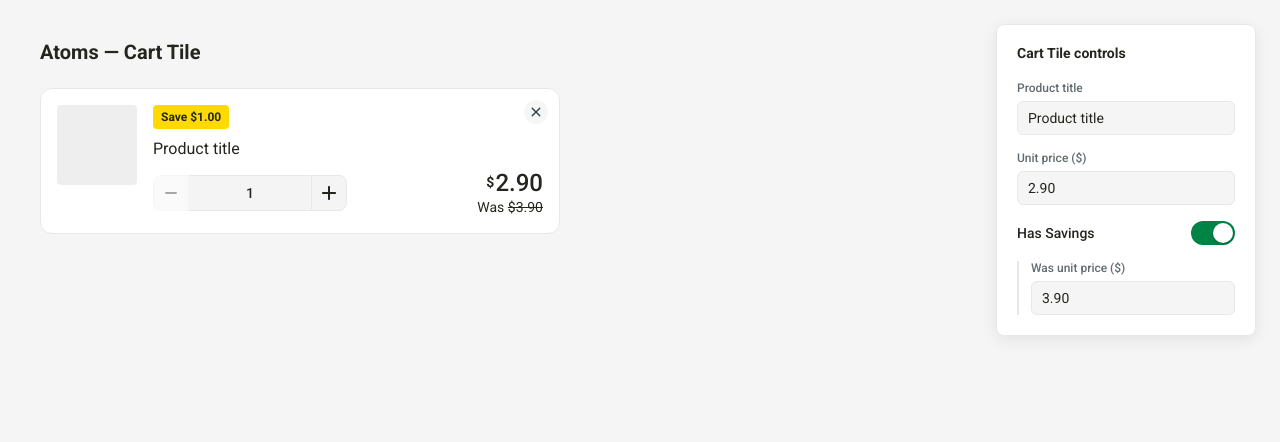
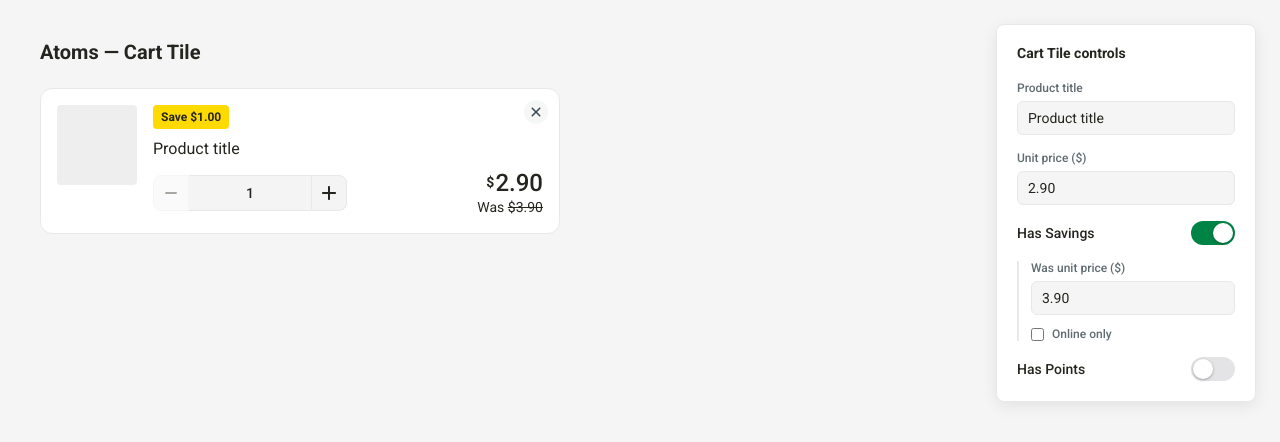
Before and after one commit to mattlindsay/proto-demo, a plain HTML site: page atoms.html in a window 1280 px wide. Both pictures are taken after a click on the switch 1213 px from the left and 233 px from the top of the page. Drawn offline with Linux system fonts and the light colour scheme.

Commit message:
Add Online only and Points tags to Cart Tile
- Online only tag (Figma 4738:135000): same Tag component in pale cream
  (#fffdd0), shown via a checkbox nested under Has Savings — it is a
  sub-option of savings and never appears on its own.
- Points tag (Figma 4738:134999): orange (#d44500) with white text and
  the Everyday Rewards mark, behind its own "Has Points" toggle so it
  works independently of savings. Seeds at 10 pts, steps in 10s, and
  clamps to 10–100,000 on commit. Points are a per-product label, so
  they do not scale with quantity.
- Each tag now owns its visibility, since the tag row can be opened by
  either savings or points.
- Savings sub-controls grouped under one indented wrapper in the panel.

Co-Authored-By: Claude Opus 5 <noreply@anthropic.com>
Claude-Session: https://claude.ai/code/session_01FKiKCnFQXs3UYGAH8LnmjG

```diff
--- a/atoms.html
+++ b/atoms.html
@@ -24,7 +24,12 @@ h1{font-size:20px;margin-bottom:24px;}
 .control input:focus{outline:2px solid var(--g);outline-offset:-1px;}
 .control-toggle{flex-direction:row;align-items:center;justify-content:space-between;}
 .control-toggle label{font-size:14px;font-weight:500;color:var(--dk);}
-.control-subfield{padding-left:12px;border-left:2px solid var(--bd);}
+/* Nested controls that only apply while their parent toggle is on */
+.control-group{display:flex;flex-direction:column;gap:12px;padding-left:12px;border-left:2px solid var(--bd);}
+.control-group .control-toggle label{font-size:12px;font-weight:500;color:var(--gt);}
+.control-checkbox{flex-direction:row;align-items:center;gap:8px;}
+.control-checkbox input{width:auto;padding:0;accent-color:var(--g);}
+.control-checkbox label{cursor:pointer;}
 
 /* Toggle switch (Tailwind UI style) */
 .toggle{position:relative;flex-shrink:0;width:44px;height:24px;padding:2px;border:none;border-radius:9999px;background:#e4e4e7;cursor:pointer;transition:background-color .2s ease;}
@@ -42,6 +47,10 @@ h1{font-size:20px;margin-bottom:24px;}
 
 .cart-tile-tags{display:flex;flex-wrap:wrap;gap:4px;}
 .tag{display:inline-flex;align-items:center;background:#ffda00;color:var(--dk);font-family:inherit;font-weight:700;font-size:12px;line-height:16px;padding:4px 8px;border-radius:4px;white-space:nowrap;}
+.tag-online{background:#fffdd0;}
+/* Points tag carries the (white) Everyday Rewards mark. */
+.tag-points{background:#d44500;color:var(--w);padding-left:4px;gap:4px;}
+.tag-points .tag-icon{width:16px;height:16px;flex-shrink:0;display:block;}
 
 .cart-stepper{display:flex;align-items:center;flex:1;min-width:136px;max-width:194px;}
 .cart-stepper button{width:36px;height:36px;flex-shrink:0;background:#f4f4f4;border:1px solid var(--bd);display:flex;align-items:center;justify-content:center;cursor:pointer;padding:0;}
@@ -78,6 +87,8 @@ h1{font-size:20px;margin-bottom:24px;}
     <div class="cart-tile-body">
       <div class="cart-tile-tags">
         <span class="tag" data-tag="save">Save $3.50</span>
+        <span class="tag tag-online" data-tag="online" hidden>Online only</span>
+        <span class="tag tag-points" data-tag="points" hidden><img class="tag-icon" src="images/icon-everyday-rewards.svg" alt=""><span class="points-value">10 pts</span></span>
       </div>
       <div class="cart-tile-title">Product title</div>
       <div class="cart-tile-footer">
@@ -118,9 +129,27 @@ h1{font-size:20px;margin-bottom:24px;}
       <span class="toggle-thumb"></span>
     </button>
   </div>
-  <div class="control control-subfield" id="ctrl-was-wrap" hidden>
-    <label for="ctrl-was">Was unit price ($)</label>
-    <input type="number" id="ctrl-was" value="5.70" min="0" step="0.01">
+  <div class="control-group" id="ctrl-savings-fields" hidden>
+    <div class="control">
+      <label for="ctrl-was">Was unit price ($)</label>
+      <input type="number" id="ctrl-was" value="5.70" min="0" step="0.01">
+    </div>
+    <div class="control control-checkbox">
+      <input type="checkbox" id="ctrl-online">
+      <label for="ctrl-online">Online only</label>
+    </div>
+  </div>
+  <div class="control control-toggle">
+    <label id="ctrl-points-on-label">Has Points</label>
+    <button type="button" class="toggle" id="ctrl-points-on" role="switch" aria-checked="false" aria-labelledby="ctrl-points-on-label">
+      <span class="toggle-thumb"></span>
+    </button>
+  </div>
+  <div class="control-group" id="ctrl-points-fields" hidden>
+    <div class="control">
+      <label for="ctrl-points">Points</label>
+      <input type="number" id="ctrl-points" value="10" min="10" max="100000" step="10">
+    </div>
   </div>
 </div>
 
@@ -135,13 +164,22 @@ h1{font-size:20px;margin-bottom:24px;}
     var amountEl = tile.querySelector('.cart-tile-price .amount');
     var tagsRow = tile.querySelector('.cart-tile-tags');
     var saveTag = tile.querySelector('[data-tag="save"]');
+    var onlineTag = tile.querySelector('[data-tag="online"]');
+    var pointsTag = tile.querySelector('[data-tag="points"]');
+    var pointsValueEl = tile.querySelector('[data-tag="points"] .points-value');
     var wasRow = tile.querySelector('.cart-tile-was');
     var wasAmountEl = tile.querySelector('.cart-tile-was .was-amount');
     var MIN = 1;
 
     var savingsOn = document.getElementById('ctrl-savings-on');
-    var wasWrap = document.getElementById('ctrl-was-wrap');
+    var savingsFields = document.getElementById('ctrl-savings-fields');
     var wasCtrl = document.getElementById('ctrl-was');
+    var onlineCtrl = document.getElementById('ctrl-online');
+    var pointsOn = document.getElementById('ctrl-points-on');
+    var pointsFields = document.getElementById('ctrl-points-fields');
+    var pointsCtrl = document.getElementById('ctrl-points');
+
+    var POINTS_MIN = 10, POINTS_MAX = 100000, POINTS_STEP = 10;
 
     // unitPrice is the per-item price set in the control panel; the tile
     // always displays unitPrice * qty as the line total. wasUnitPrice is
@@ -165,6 +203,18 @@ h1{font-size:20px;margin-bottom:24px;}
       wasCtrl.min = min.toFixed(2);
     }
 
+    // Points are always a round 10 within range. Like the Was field, this
+    // snaps the input only once the value is committed, not mid-keystroke.
+    function clampPointsField(){
+      pointsCtrl.value = clampPoints(parseInt(pointsCtrl.value, 10), true);
+    }
+
+    function clampPoints(v, snap){
+      if (isNaN(v)) { v = POINTS_MIN; }
+      if (snap) { v = Math.round(v / POINTS_STEP) * POINTS_STEP; }
+      return Math.min(POINTS_MAX, Math.max(POINTS_MIN, v));
+    }
+
     function render(){
       var qty = parseInt(input.value, 10) || MIN;
       amountEl.textContent = (unitPrice * qty).toFixed(2);
@@ -178,7 +228,22 @@ h1{font-size:20px;margin-bottom:24px;}
         saveTag.textContent = 'Save $' + (savingsPerUnit * qty).toFixed(2);
         wasAmountEl.textContent = '$' + (wasUnitPrice * qty).toFixed(2);
       }
-      tagsRow.hidden = !showSavings;
+      // Each tag owns its own visibility, since the row can now be opened by
+      // savings or points independently.
+      saveTag.hidden = !showSavings;
+      // The Online only tag is a sub-option of savings — it never shows on
+      // its own. Points are independent of savings.
+      onlineTag.hidden = !(showSavings && onlineCtrl.checked);
+
+      var showPoints = pointsOn.getAttribute('aria-checked') === 'true';
+      if (showPoints) {
+        // Points are a per-product label, so they don't scale with qty.
+        var pts = clampPoints(parseInt(pointsCtrl.value, 10), false);
+        pointsValueEl.textContent = pts.toLocaleString('en-AU') + ' pts';
+      }
+      pointsTag.hidden = !showPoints;
+
+      tagsRow.hidden = !(showSavings || showPoints);
       wasRow.hidden = !showSavings;
     }
 
@@ -223,7 +288,7 @@ h1{font-size:20px;margin-bottom:24px;}
     savingsOn.addEventListener('click', function(){
       var next = savingsOn.getAttribute('aria-checked') !== 'true';
       savingsOn.setAttribute('aria-checked', String(next));
-      wasWrap.hidden = !next;
+      savingsFields.hidden = !next;
       // Turning it on seeds the Was price at $1.00 above the unit price.
       if (next) {
         wasCtrl.value = round2(unitPrice + 1).toFixed(2);
@@ -236,6 +301,22 @@ h1{font-size:20px;margin-bottom:24px;}
       clampWasField();
       render();
     });
+    onlineCtrl.addEventListener('change', render);
+
+    // Points mirrors the savings toggle: reveals its own field and seeds a
+    // starting value of 10 pts.
+    pointsOn.addEventListener('click', function(){
+      var next = pointsOn.getAttribute('aria-checked') !== 'true';
+      pointsOn.setAttribute('aria-checked', String(next));
+      pointsFields.hidden = !next;
+      if (next) { pointsCtrl.value = POINTS_MIN; }
+      render();
+    });
+    pointsCtrl.addEventListener('input', render);
+    pointsCtrl.addEventListener('change', function(){
+      clampPointsField();
+      render();
+    });
 
     setQty(parseInt(input.value, 10) || MIN);
   });
```
Also changed, not shown: images/icon-everyday-rewards.svg (added).
